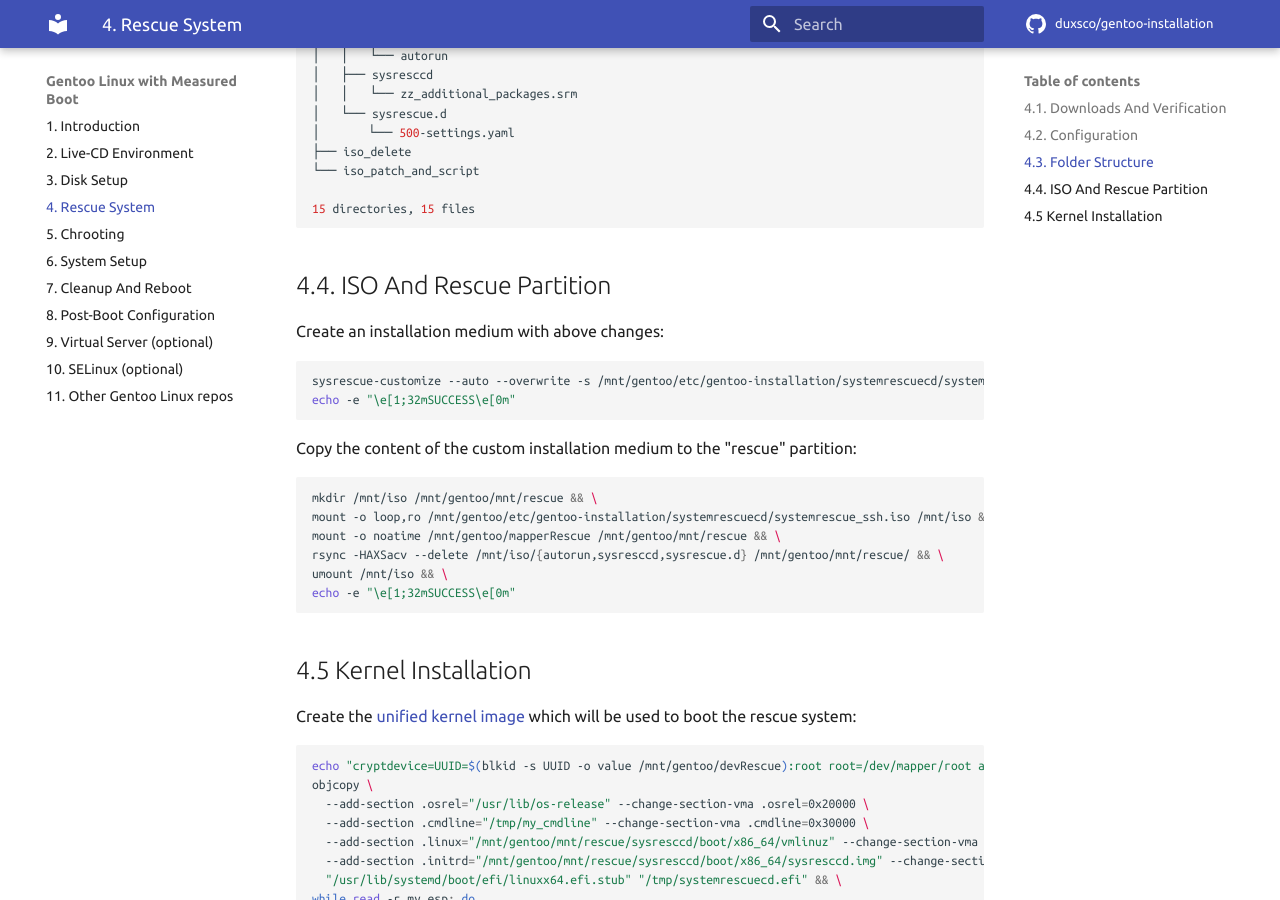
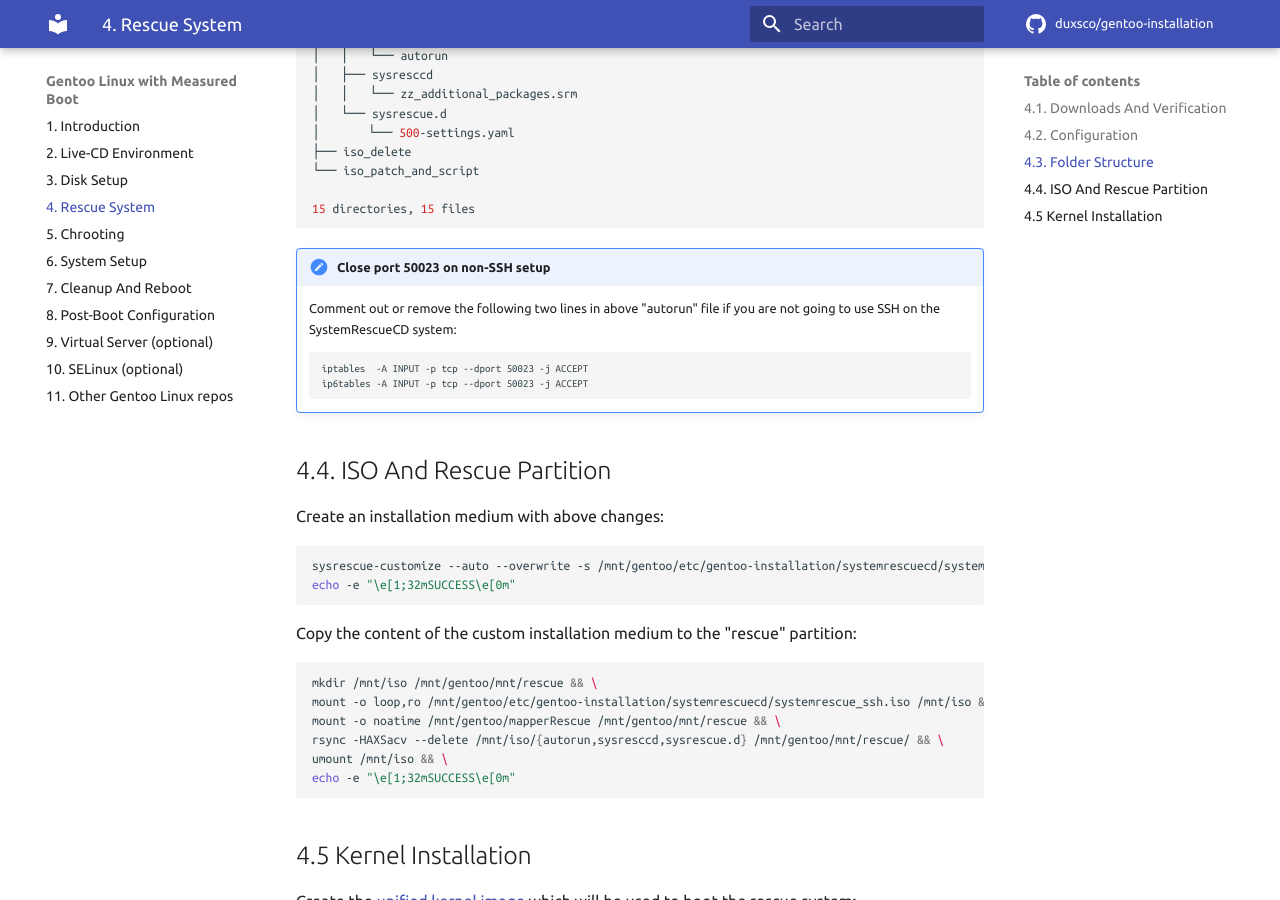
Before and after one commit to duxsco/gentoo-installation, an MkDocs documentation site: the page built from docs/rescue_system.md, in a window 1280 px wide and 900 px high, scrolled down 4061 px. Built offline with MkDocs 1.6.1 and Material for MkDocs 9.7.7, drawn with Linux system fonts in a browser that asks for light colours; comment, search, counter and statistics services are not loaded.

Commit message:
Close port 50023 on non-SSH setup

````diff
--- a/docs/rescue_system.md
+++ b/docs/rescue_system.md
@@ -239,6 +239,15 @@ After running through above installation steps, you should have the following fi
     12 directories, 5 files
     ```
 
+!!! note "Close port 50023 on non-SSH setup"
+
+    Comment out or remove the following two lines in above "autorun" file if you are not going to use SSH on the SystemRescueCD system:
+
+    ```
+    iptables  -A INPUT -p tcp --dport 50023 -j ACCEPT
+    ip6tables -A INPUT -p tcp --dport 50023 -j ACCEPT
+    ```
+
 ## 4.4. ISO And Rescue Partition
 
 Create an installation medium with above changes:
````
